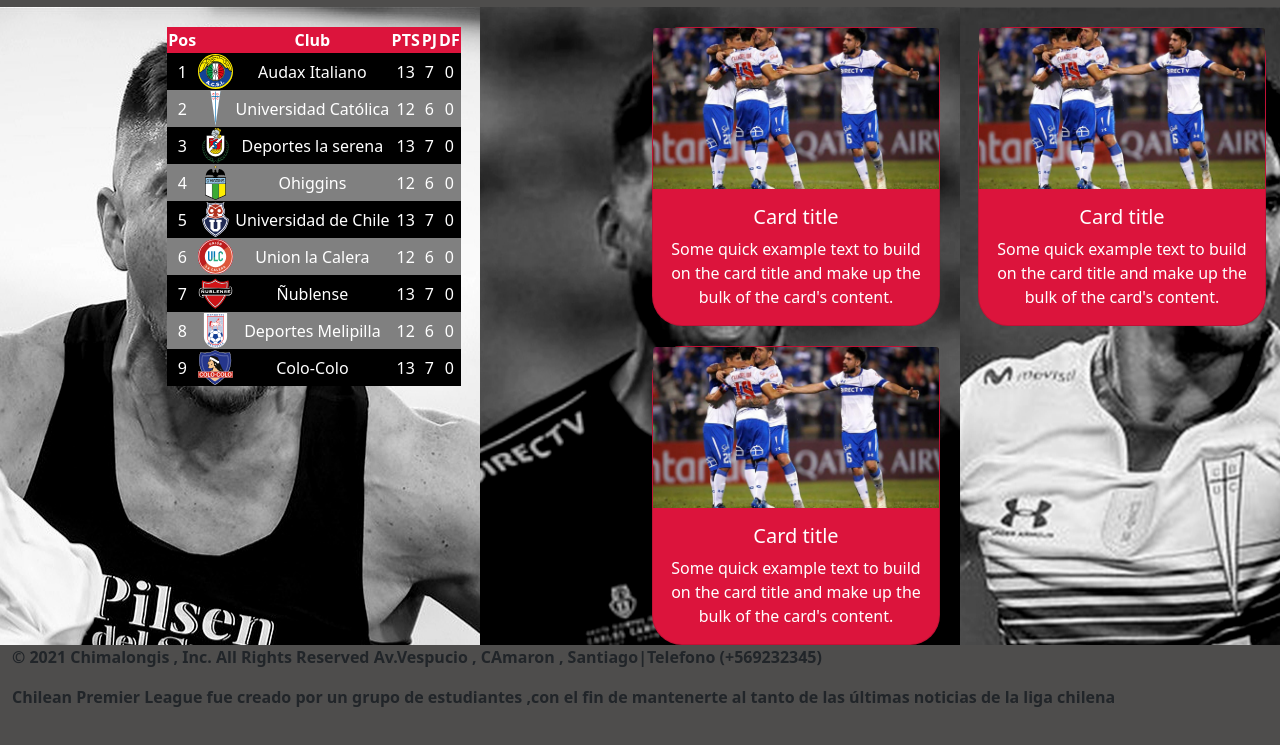
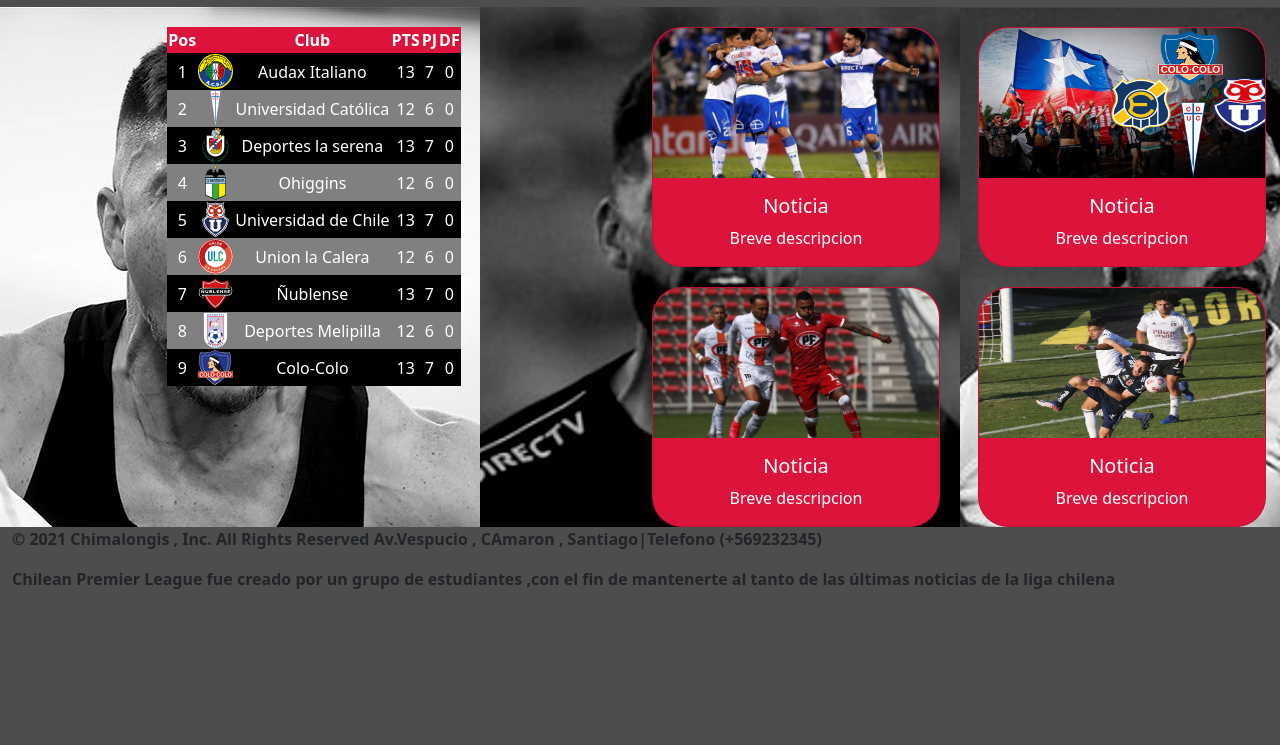
Before and after one commit to olverarce01/AppWeb, a plain HTML site: page index.html in a window 1280 px wide. Shown: the part 53-798 px from the top of the page. Drawn offline with nearby package versions, Linux system fonts and the light colour scheme.

Commit message:
cards noticias

```diff
--- a/estilos/estilos.css
+++ b/estilos/estilos.css
@@ -53,9 +53,14 @@
 th{
     background-color: crimson;
 }
+
 .card{
     margin-top: 20px;
     color: white;
     border-radius: 30px;
     background-color: crimson;
 }
+.card-img-top{
+    border-top-left-radius: 30px;
+    border-top-right-radius: 30px;
+}
--- a/index.html
+++ b/index.html
@@ -128,28 +128,37 @@
           <div class="row">
             <div class="col-md-6">
               <div class="card" style="width: 18rem;">
-                <img class="card-img-top" src="recursos/noticia1.jpg" alt="Card image cap">
+                <img class="card-img-top" src="recursos/noticia1.jpg" width="250px" height="150px" alt="Card image cap">
                 <div class="card-body">
-                  <h5 class="card-title">Card title</h5>
-                  <p class="card-text">Some quick example text to build on the card title and make up the bulk of the card's content.</p>
+                  <h5 class="card-title">Noticia</h5>
+                  <p class="card-text">Breve descripcion</p>
                 </div>
               </div>
             </div>
             <div class="col-md-6">
               <div class="card" style="width: 18rem;">
-                <img class="card-img-top" src="recursos/noticia1.jpg" alt="Card image cap">
+                <img class="card-img-top" src="recursos/noticia2.jpg" width="250px" height="150px" alt="Card image cap">
                 <div class="card-body">
-                  <h5 class="card-title">Card title</h5>
-                  <p class="card-text">Some quick example text to build on the card title and make up the bulk of the card's content.</p>
+                  <h5 class="card-title">Noticia</h5>
+                  <p class="card-text">Breve descripcion</p>
                 </div>
               </div>
             </div>
             <div class="col-md-6">
               <div class="card" style="width: 18rem;">
-                <img class="card-img-top" src="recursos/noticia1.jpg" alt="Card image cap">
+                <img class="card-img-top" src="recursos/noticia3.jpg" width="250px" height="150px" alt="Card image cap">
                 <div class="card-body">
-                  <h5 class="card-title">Card title</h5>
-                  <p class="card-text">Some quick example text to build on the card title and make up the bulk of the card's content.</p>
+                  <h5 class="card-title">Noticia</h5>
+                  <p class="card-text">Breve descripcion</p>
+                </div>
+              </div>
+            </div>
+            <div class="col-md-6">
+              <div class="card" style="width: 18rem;">
+                <img class="card-img-top" src="recursos/noticia4.jpg" width="250px" height="150px" alt="Card image cap">
+                <div class="card-body">
+                  <h5 class="card-title">Noticia</h5>
+                  <p class="card-text">Breve descripcion</p>
                 </div>
               </div>
             </div>
```
